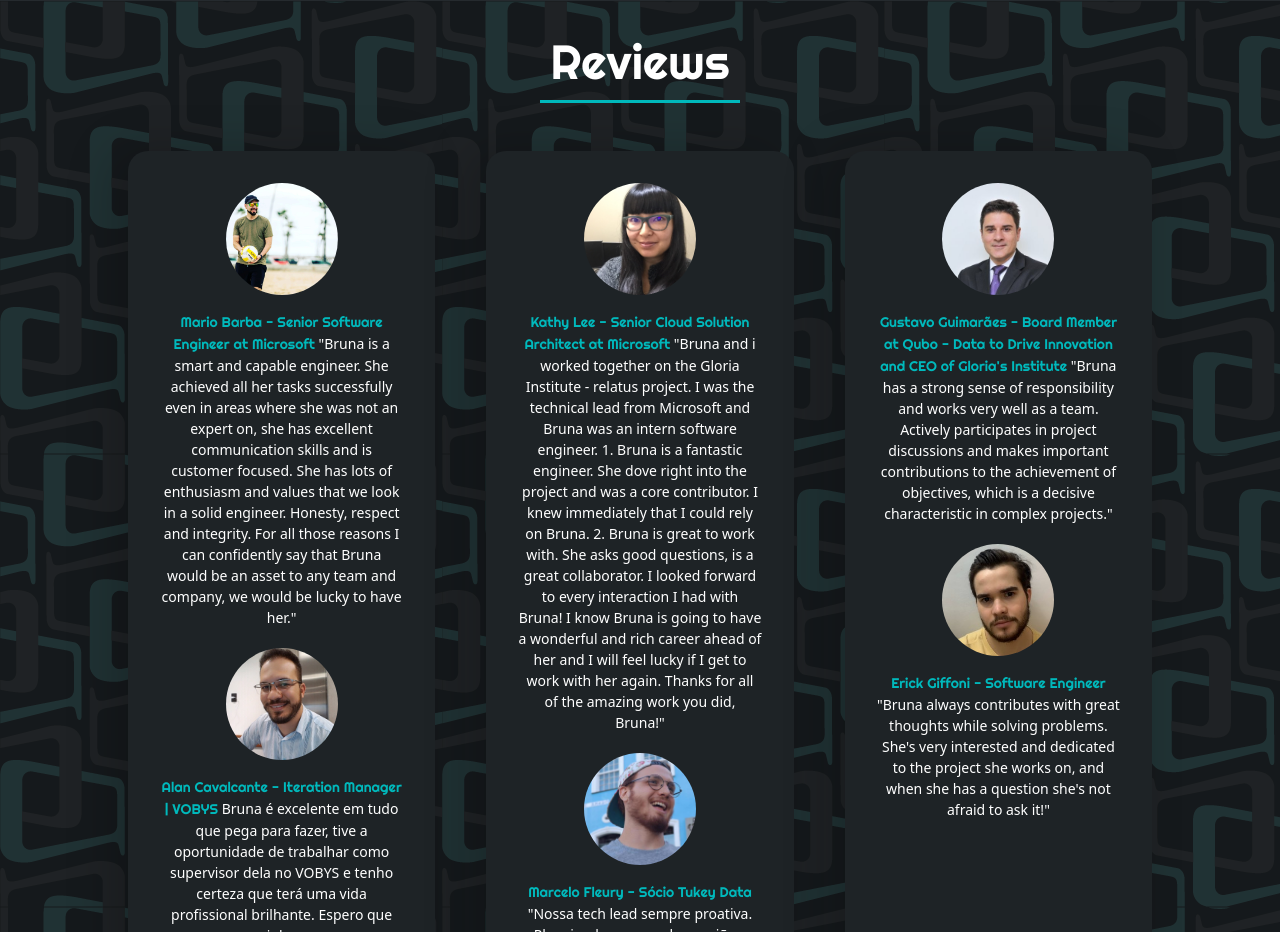
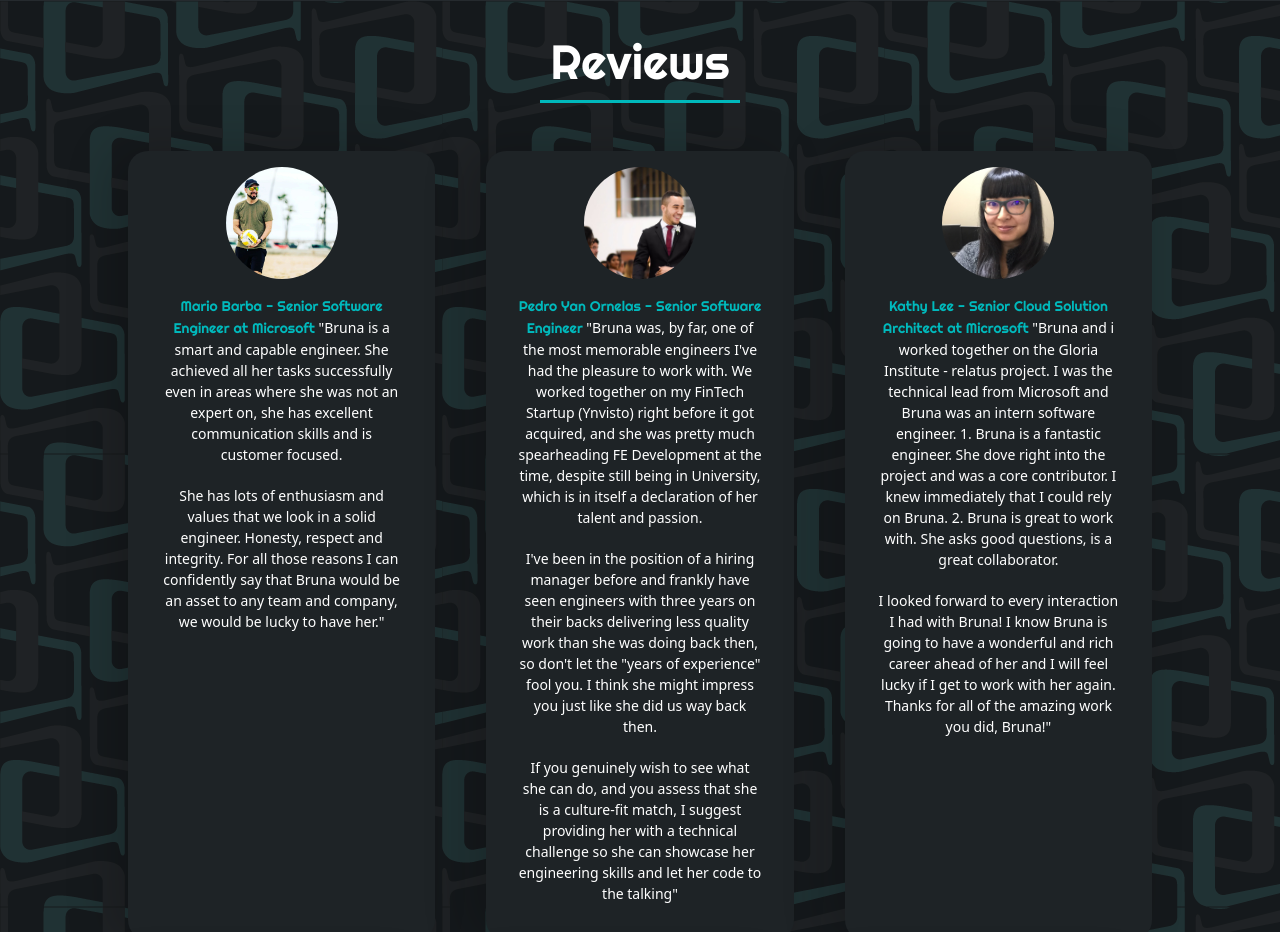
Before and after one commit to brunaazambuja/brunaazambuja, a React (Create React App) app: page / in a window 1280 px wide. Shown: the part 1868-2800 px from the top of the page. Built offline with nearby package versions, Linux system fonts and the light colour scheme.

Commit message:
Adding reviews

```diff
--- a/src/components/Reviews.js
+++ b/src/components/Reviews.js
@@ -5,6 +5,7 @@ import alan from '../assets/alan.jpeg';
 import erick from '../assets/erick.jpeg';
 import guga from '../assets/guga.jpeg';
 import marcelo from '../assets/marcelo.jpeg';
+import yan from '../assets/yan.jpeg';
 import mario from '../assets/mario.jpeg';
 import { ReviewsContainer } from './styles/Dashboard';
 
@@ -18,14 +19,14 @@ const Reviews = () => {
             <img src={mario} alt="mario" />
             <p><strong>Mario Barba - Senior Software Engineer at Microsoft</strong> "Bruna is a smart
             and capable engineer. She achieved all her tasks successfully even in
-              areas where she was not an expert on, she has excellent communication skills and is
-              customer focused. She has lots of enthusiasm and values that we look in a solid engineer.
-              Honesty, respect and integrity. For all those reasons I can confidently say that Bruna
-              would be an asset to any team and company, we would be lucky to have her."</p>
-            <img src={alan} alt="alan" />
-            <p><strong>Alan Cavalcante - Iteration Manager | VOBYS</strong> Bruna é excelente em tudo que pega para fazer, tive a
-            oportunidade de trabalhar como supervisor dela no VOBYS e tenho certeza que terá uma vida profissional brilhante.
-            Espero que nossos caminhos se cruzem novamente.</p>
+            areas where she was not an expert on, she has excellent communication skills and is
+            customer focused. </p><p>She has lots of enthusiasm and values that we look in a solid engineer.
+            Honesty, respect and integrity. For all those reasons I can confidently say that Bruna
+            would be an asset to any team and company, we would be lucky to have her."</p>
+          </div>
+          <div className="profile">
+            <img src={yan} alt="yan" />
+            <p><strong>Pedro Yan Ornelas - Senior Software Engineer</strong> "Bruna was, by far, one of the most memorable engineers I've had the pleasure to work with. We worked together on my FinTech Startup (Ynvisto) right before it got acquired, and she was pretty much spearheading FE Development at the time, despite still being in University, which is in itself a declaration of her talent and passion.</p><p>I've been in the position of a hiring manager before and frankly have seen engineers with three years on their backs delivering less quality work than she was doing back then, so don't let the "years of experience" fool you. I think she might impress you just like she did us way back then.</p><p>If you genuinely wish to see what she can do, and you assess that she is a culture-fit match, I suggest providing her with a technical challenge so she can showcase her engineering skills and let her code to the talking"</p>
           </div>
           <div className="profile">
             <img src={kathy} alt="kathy" />
@@ -33,24 +34,34 @@ const Reviews = () => {
             together on the Gloria Institute - relatus project. I was the technical lead from Microsoft and Bruna
             was an intern software engineer. 1. Bruna is a fantastic engineer. She dove right into the project and
             was a core contributor. I knew immediately that I could rely on Bruna. 2. Bruna is great to work with.
-            She asks good questions, is a great collaborator. I looked forward to every interaction I had with Bruna!
+            She asks good questions, is a great collaborator. </p><p>I looked forward to every interaction I had with Bruna!
             I know Bruna is going to have a wonderful and rich career ahead of her and I will feel lucky if I get
             to work with her again. Thanks for all of the amazing work you did, Bruna!"</p>
+          </div>
+          <div className="profile">
+            <img src={alan} alt="alan" />
+            <p><strong>Alan Cavalcante - Iteration Manager | VOBYS</strong> "Bruna é excelente em tudo que pega para fazer, tive a
+            oportunidade de trabalhar como supervisor dela no VOBYS e tenho certeza que terá uma vida profissional brilhante.
+            Espero que nossos caminhos se cruzem novamente."</p>
+          </div>
+          <div className="profile">
             <img src={marcelo} alt="marcelo" />
             <p><strong>Marcelo Fleury - Sócio Tukey Data</strong> "Nossa tech lead sempre proativa.
             Planejando, marcando reuniões, desenvolvendo com a gente, carregando a equipe."</p>
           </div>
           <div className="profile">
             <img src={guga} alt="guga" />
-            <p><strong>Gustavo Guimarães - Board Member at Qubo - Data to Drive Innovation and CEO of Gloria's Institute</strong> "Bruna
-              has a strong sense of responsibility and works very well as a team. Actively participates in
+            <p><strong>Gustavo Guimarães - Board Member at Qubo - Data to Drive Innovation and CEO of Gloria's Institute</strong> "Bruna has a strong sense of responsibility and works very well as a team. Actively participates in
               project discussions and makes important contributions to the achievement of objectives, which is a decisive
               characteristic in complex projects."</p>
+          </div>
+          <div className="profile">
             <img src={erick} alt="erick" />
             <p><strong>Erick Giffoni - Software Engineer</strong> "Bruna always contributes with great thoughts while
             solving problems. She's very interested and dedicated to the project she works on, and when she has a
             question she's not afraid to ask it!"</p>
           </div>
+
         </div>
       </div>
     </ReviewsContainer>
--- a/src/components/styles/Dashboard.js
+++ b/src/components/styles/Dashboard.js
@@ -262,7 +262,7 @@ export const ReviewsContainer = styled.section`
       align-items: center;
       background-color: ${({ theme }) => theme.body};
       box-shadow: -1rem 0 3rem rgb(0 0 0 / 20%);
-      padding: 2rem;
+      padding: 1rem 2rem;
       border-radius: 20px;
       margin-bottom: 2rem;
 
```
Also changed, not shown: src/assets/yan.jpeg (added).
